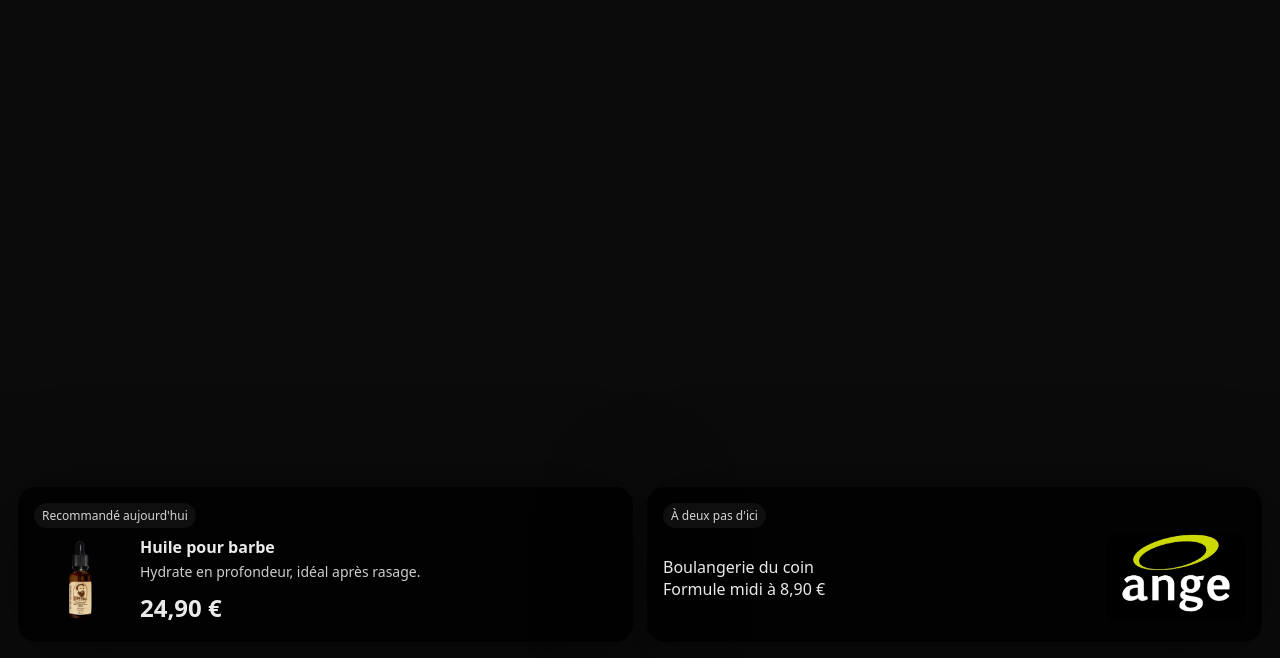
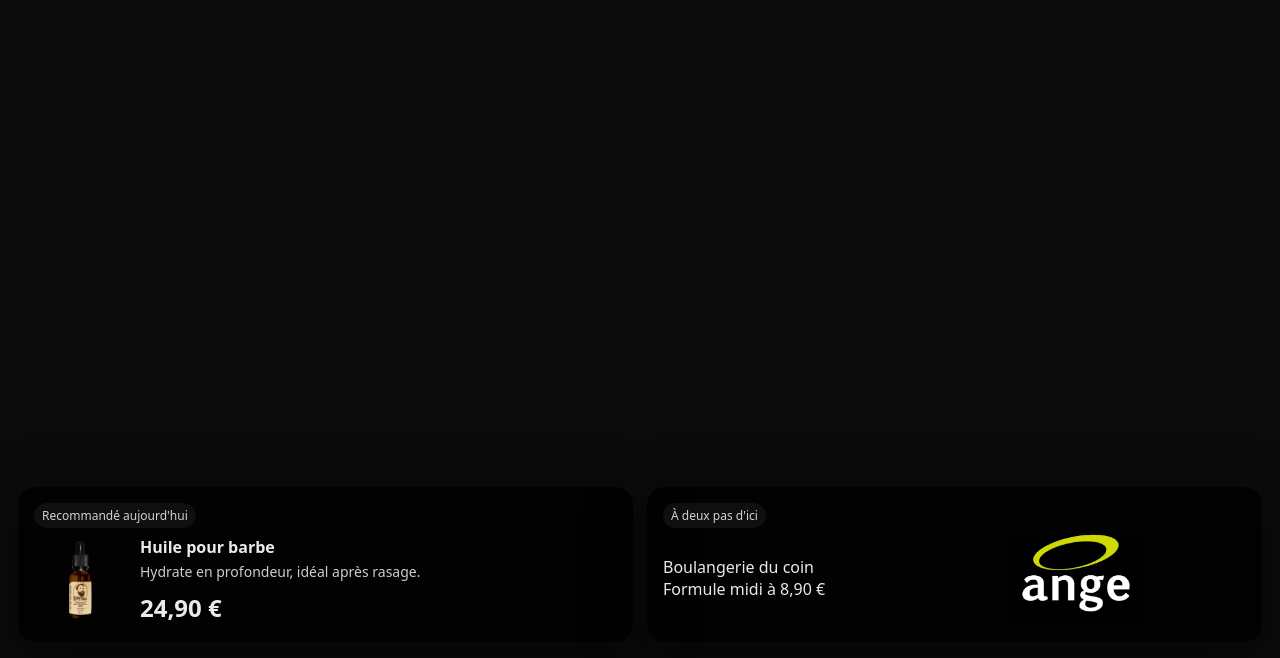
Before and after one commit to HooliVR/miroir-remote, a plain HTML site: page index.html in a window 1280 px wide. Shown: the part 140-798 px from the top of the page. Drawn offline with Linux system fonts and the light colour scheme.

Commit message:
Update index.html

```diff
--- a/index.html
+++ b/index.html
@@ -19,14 +19,14 @@ html,body{ margin:0; padding:0; background:#0b0b0b; color:#eaeaea; font-family:v
 .weather{ display:flex; align-items:center; gap:8px; font-size:14px; }
 .weather .icon{ width:26px; height:26px; }
 .bottom-dock{ position:absolute; left:18px; right:18px; bottom:18px; display:grid; grid-template-columns:1fr 1fr; gap:14px; }
-.card{ background: rgba(0,0,0,var(--ui-opacity)); border-radius: var(--radius); padding: var(--pad); backdrop-filter: blur(6px); box-shadow: 0 18px 100px rgba(0,0,0,0.5); min-height: 110px; }
+.card{ background: rgba(0,0,0,var(--ui-opacity)); border-radius: var(--radius); padding: var(--pad); backdrop-filter: blur(6px); box-shadow: 0 18px 58px rgba(0,0,0,0.5); min-height: 110px; }
 .tag{ display:inline-block; padding:4px 8px; border-radius:999px; background:#111; font-size:12px; opacity:0.9; margin-bottom:6px; }
 .product{ display:grid; grid-template-columns: 92px 1fr; gap:14px; align-items:center; }
 .product img{ width:92px; height:92px; border-radius:14px; object-fit:cover; }
 .product .name{ font-weight:700; }
 .product .desc{ opacity:0.88; font-size:14px; margin-top:4px;}
 .product .price{ margin-top:10px; font-weight:900; font-size:24px; }
-.ad{ display:grid; grid-template-columns: 1fr 140px; gap:12px; align-items:center; }
+.ad{ display:grid; grid-template-columns: 1fr 240px; gap:12px; align-items:center; }
 .ad .mediawrap{ width:140px; height:88px; border-radius:12px; overflow:hidden; background:#000; }
 .ad img, .ad video{ width:100%; height:100%; object-fit:cover; display:block; }
 .slides{ position:absolute; inset:0; display:flex; align-items:center; justify-content:center; pointer-events:none; }
```
